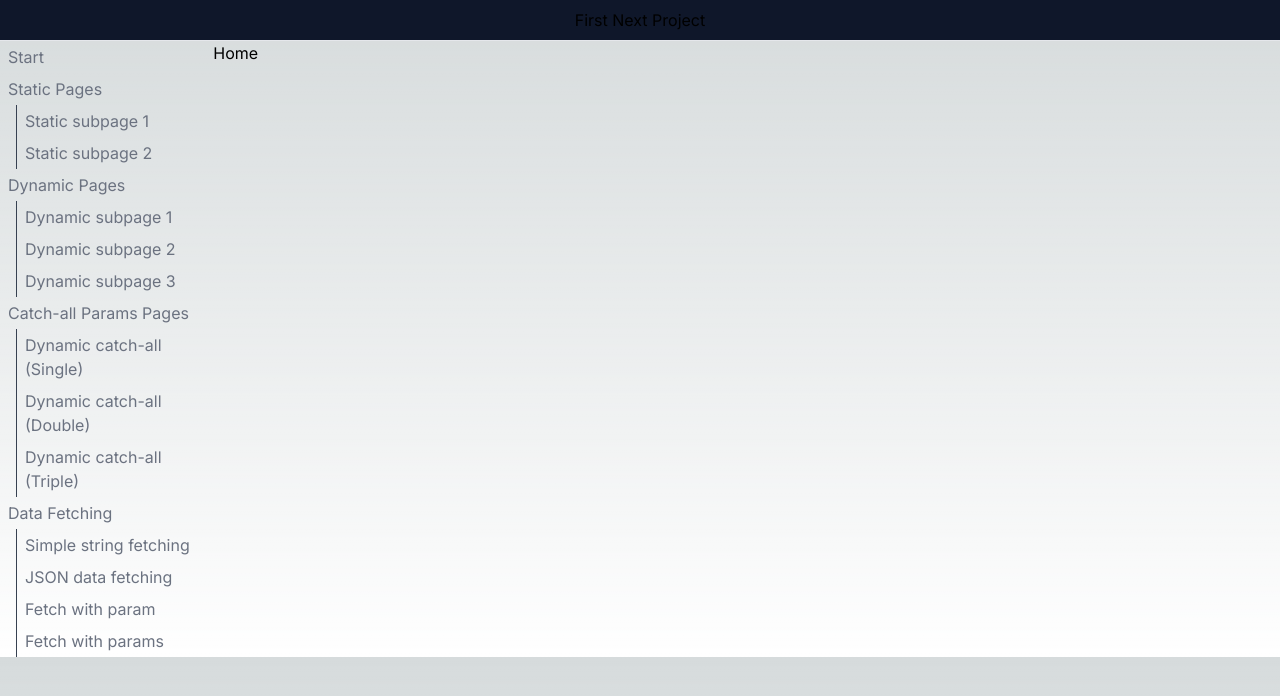
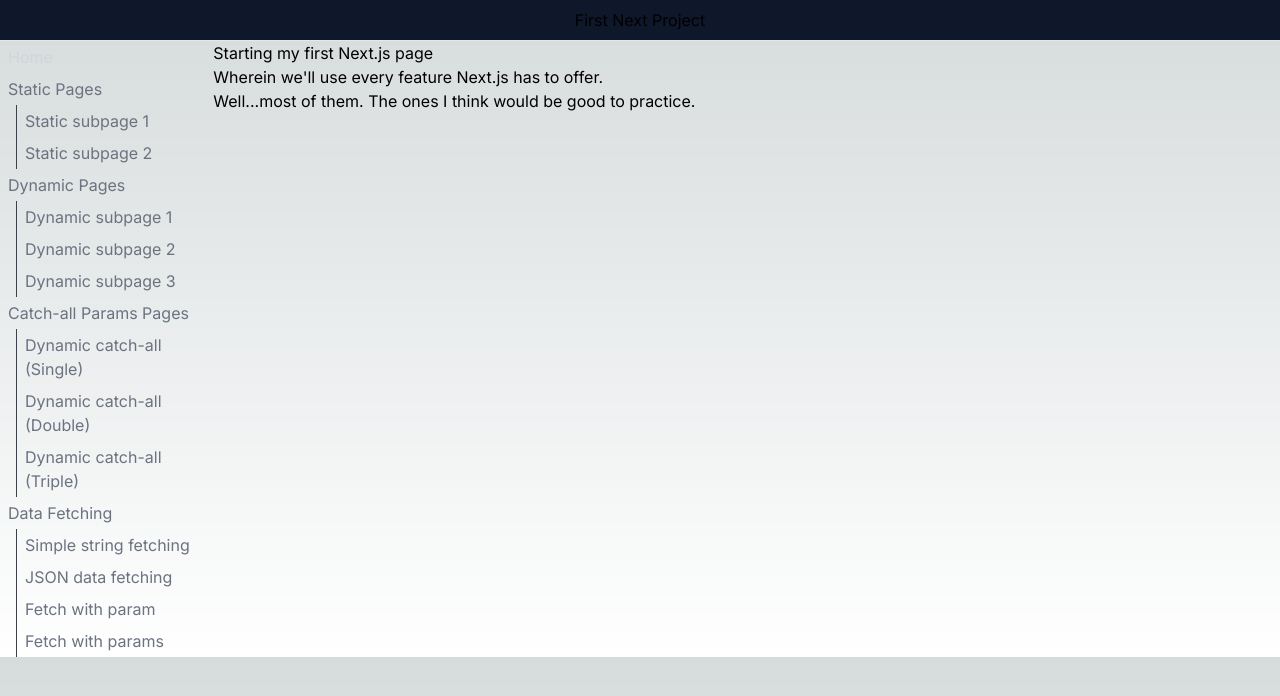
Before and after one commit to eslevy17/first-next-app, a Next.js app: page / in a window 1280 px wide. Shown: the top 696 px of the page. Built offline with nearby package versions, Linux system fonts and the light colour scheme.

Commit message:
Move home/start page to standard /page.tsx

```diff
--- a/app/_components/layout/SideBar.tsx
+++ b/app/_components/layout/SideBar.tsx
@@ -35,8 +35,8 @@ export function SideBar() {
 
     const navItems: navItem[] = [
         {
-            text: 'Start',
-            link: '/start'
+            text: 'Home',
+            link: '/'
         },
         {
             text: 'Static Pages',
--- a/app/page.tsx
+++ b/app/page.tsx
@@ -1,121 +1,9 @@
-// import Image from 'next/image'
-
 export default function Home() {
   return (
       <div>
-        <p>Home</p>
+          <p>Starting my first Next.js page</p>
+          <p>Wherein we'll use every feature Next.js has to offer.</p>
+          <p>Well...most of them. The ones I think would be good to practice.</p>
       </div>
   )
 }
-
-// export default function Home() {
-//   return (
-//     <main className="flex min-h-screen flex-col items-center justify-between p-24">
-//       <div className="z-10 w-full max-w-5xl items-center justify-between font-mono text-sm lg:flex">
-//         <p className="fixed left-0 top-0 flex w-full justify-center border-b border-gray-300 bg-gradient-to-b from-zinc-200 pb-6 pt-8 backdrop-blur-2xl dark:border-neutral-800 dark:bg-zinc-800/30 dark:from-inherit lg:static lg:w-auto  lg:rounded-xl lg:border lg:bg-gray-200 lg:p-4 lg:dark:bg-zinc-800/30">
-//           Get started by editing&nbsp;
-//           <code className="font-mono font-bold">app/page.tsx</code>
-//         </p>
-//         <div className="fixed bottom-0 left-0 flex h-48 w-full items-end justify-center bg-gradient-to-t from-white via-white dark:from-black dark:via-black lg:static lg:h-auto lg:w-auto lg:bg-none">
-//           <a
-//             className="pointer-events-none flex place-items-center gap-2 p-8 lg:pointer-events-auto lg:p-0"
-//             href="https://vercel.com?utm_source=create-next-app&utm_medium=appdir-template&utm_campaign=create-next-app"
-//             target="_blank"
-//             rel="noopener noreferrer"
-//           >
-//             By{' '}
-//             <Image
-//               src="/vercel.svg"
-//               alt="Vercel Logo"
-//               className="dark:invert"
-//               width={100}
-//               height={24}
-//               priority
-//             />
-//           </a>
-//         </div>
-//       </div>
-//
-//       <div className="relative flex place-items-center before:absolute before:h-[300px] before:w-[480px] before:-translate-x-1/2 before:rounded-full before:bg-gradient-radial before:from-white before:to-transparent before:blur-2xl before:content-[''] after:absolute after:-z-20 after:h-[180px] after:w-[240px] after:translate-x-1/3 after:bg-gradient-conic after:from-sky-200 after:via-blue-200 after:blur-2xl after:content-[''] before:dark:bg-gradient-to-br before:dark:from-transparent before:dark:to-blue-700 before:dark:opacity-10 after:dark:from-sky-900 after:dark:via-[#0141ff] after:dark:opacity-40 before:lg:h-[360px]">
-//         <Image
-//           className="relative dark:drop-shadow-[0_0_0.3rem_#ffffff70] dark:invert"
-//           src="/next.svg"
-//           alt="Next.js Logo"
-//           width={180}
-//           height={37}
-//           priority
-//         />
-//       </div>
-//
-//       <div className="mb-32 grid text-center lg:mb-0 lg:grid-cols-4 lg:text-left">
-//         <a
-//           href="https://nextjs.org/docs?utm_source=create-next-app&utm_medium=appdir-template&utm_campaign=create-next-app"
-//           className="group rounded-lg border border-transparent px-5 py-4 transition-colors hover:border-gray-300 hover:bg-gray-100 hover:dark:border-neutral-700 hover:dark:bg-neutral-800/30"
-//           target="_blank"
-//           rel="noopener noreferrer"
-//         >
-//           <h2 className={`mb-3 text-2xl font-semibold`}>
-//             Docs{' '}
-//             <span className="inline-block transition-transform group-hover:translate-x-1 motion-reduce:transform-none">
-//               -&gt;
-//             </span>
-//           </h2>
-//           <p className={`m-0 max-w-[30ch] text-sm opacity-50`}>
-//             Find in-depth information about Next.js features and API.
-//           </p>
-//         </a>
-//
-//         <a
-//           href="https://nextjs.org/learn?utm_source=create-next-app&utm_medium=appdir-template-tw&utm_campaign=create-next-app"
-//           className="group rounded-lg border border-transparent px-5 py-4 transition-colors hover:border-gray-300 hover:bg-gray-100 hover:dark:border-neutral-700 hover:dark:bg-neutral-800 hover:dark:bg-opacity-30"
-//           target="_blank"
-//           rel="noopener noreferrer"
-//         >
-//           <h2 className={`mb-3 text-2xl font-semibold`}>
-//             Learn{' '}
-//             <span className="inline-block transition-transform group-hover:translate-x-1 motion-reduce:transform-none">
-//               -&gt;
-//             </span>
-//           </h2>
-//           <p className={`m-0 max-w-[30ch] text-sm opacity-50`}>
-//             Learn about Next.js in an interactive course with&nbsp;quizzes!
-//           </p>
-//         </a>
-//
-//         <a
-//           href="https://vercel.com/templates?framework=next.js&utm_source=create-next-app&utm_medium=appdir-template&utm_campaign=create-next-app"
-//           className="group rounded-lg border border-transparent px-5 py-4 transition-colors hover:border-gray-300 hover:bg-gray-100 hover:dark:border-neutral-700 hover:dark:bg-neutral-800/30"
-//           target="_blank"
-//           rel="noopener noreferrer"
-//         >
-//           <h2 className={`mb-3 text-2xl font-semibold`}>
-//             Templates{' '}
-//             <span className="inline-block transition-transform group-hover:translate-x-1 motion-reduce:transform-none">
-//               -&gt;
-//             </span>
-//           </h2>
-//           <p className={`m-0 max-w-[30ch] text-sm opacity-50`}>
-//             Explore the Next.js 13 playground.
-//           </p>
-//         </a>
-//
-//         <a
-//           href="https://vercel.com/new?utm_source=create-next-app&utm_medium=appdir-template&utm_campaign=create-next-app"
-//           className="group rounded-lg border border-transparent px-5 py-4 transition-colors hover:border-gray-300 hover:bg-gray-100 hover:dark:border-neutral-700 hover:dark:bg-neutral-800/30"
-//           target="_blank"
-//           rel="noopener noreferrer"
-//         >
-//           <h2 className={`mb-3 text-2xl font-semibold`}>
-//             Deploy{' '}
-//             <span className="inline-block transition-transform group-hover:translate-x-1 motion-reduce:transform-none">
-//               -&gt;
-//             </span>
-//           </h2>
-//           <p className={`m-0 max-w-[30ch] text-sm opacity-50`}>
-//             Instantly deploy your Next.js site to a shareable URL with Vercel.
-//           </p>
-//         </a>
-//       </div>
-//     </main>
-//   )
-// }
--- a/app/start/page.tsx
+++ /dev/null
@@ -1,9 +0,0 @@
-export default function Page() {
-    return (
-        <div>
-            <p>Starting my first Next.js page</p>
-            <p>Wherein we'll use every feature Next.js has to offer.</p>
-            <p>Well...most of them. The ones I think would be good to practice.</p>
-        </div>
-    )
-}
```
